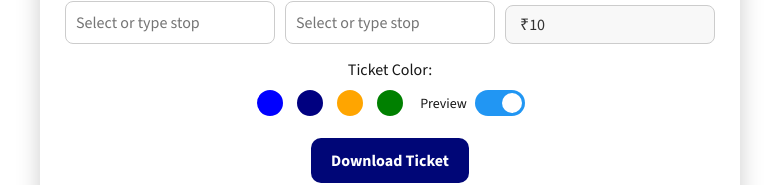
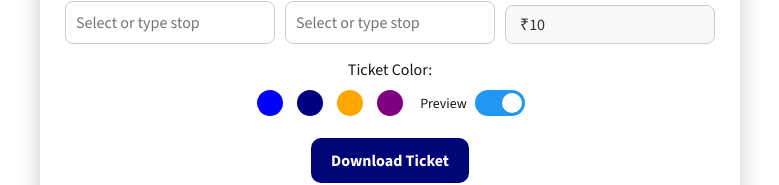
Before and after one commit to G-Anubhav/bus-tickets, a Next.js app: page /route-1 in a window 1280 px wide. Shown: the part 220-405 px from the top of the page, without its empty margins (250-1029 px from the left). Built offline with nearby package versions, Linux system fonts and the light colour scheme.

Commit message:
New Ticket Color Added

```diff
--- a/src/components/Route1/Ticket.jsx
+++ b/src/components/Route1/Ticket.jsx
@@ -20,7 +20,7 @@ export default function TicketEditor() {
     blue: "/assets/images/sample-ticket-blue.jpg",
     navy: "/assets/images/sample-ticket-navy-blue.jpg",
     orange: "/assets/images/sample-ticket-orange.jpg",
-    green: "/assets/images/sample-ticket-green.jpg",
+    purple: "/assets/images/sample-ticket-purple.png",
   };
 
   const getFormattedDate = () => {
@@ -237,8 +237,8 @@ export default function TicketEditor() {
                 onClick={() => setTicketColor("orange")}
               />
               <button
-                style={{ backgroundColor: "green" }}
-                onClick={() => setTicketColor("green")}
+                style={{ backgroundColor: "purple" }}
+                onClick={() => setTicketColor("purple")}
               />
             </div>
 
```
Also changed, not shown: public/assets/images/sample-ticket-purple.png (added).
